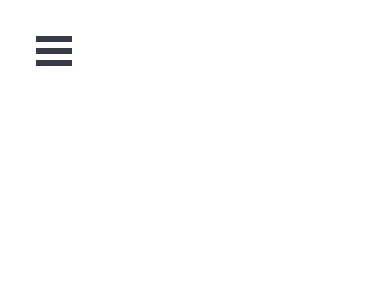
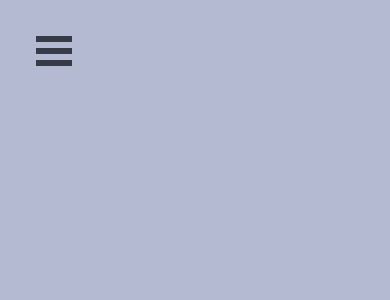
Before and after one commit to mbj36/vue-burger-menu, a Vue app: page / in a window 390 px wide. Shown: the top 300 px of the page. Built offline with nearby package versions, Linux system fonts and the light colour scheme.

Commit message:
demo: demo page

```diff
--- a/package.json
+++ b/package.json
@@ -30,6 +30,8 @@
         "@vue/cli-plugin-babel": "^3.0.0",
         "@vue/cli-plugin-eslint": "^3.0.0",
         "@vue/cli-service": "^3.0.0",
+        "less": "^3.8.1",
+        "less-loader": "^4.1.0",
         "vue-template-compiler": "^2.5.17"
     },
     "main": "./dist/vue-burger-menu.common.js",
--- a/public/index.html
+++ b/public/index.html
@@ -6,6 +6,7 @@
     <meta http-equiv="X-UA-Compatible" content="IE=edge">
     <meta name="viewport" content="width=device-width,initial-scale=1.0">
     <link rel="icon" href="<%= BASE_URL %>favicon.ico">
+    <link rel="stylesheet" href="https://stackpath.bootstrapcdn.com/font-awesome/4.7.0/css/font-awesome.min.css">
     <title>vue-burger-menu</title>
 </head>
 
--- a/src/App.vue
+++ b/src/App.vue
@@ -1,12 +1,32 @@
 <template>
-    <div>
+    <main>
         <Stack>
-            <a href="#">Services</a>
-            <a href="#">Clients</a>
-            <a href="#">Contact</a>
-            <a href="#">Refer </a>
+            <a href="#">
+                <i class="fa fa-fw fa-star-o"></i>
+                <span>Favourites</span>
+            </a>
+            <a href="#">
+                <i class="fa fa-fw fa-bell-o"></i>
+                <span>Alerts</span>
+            </a>
+            <a href="#">
+                <i class="fa fa-fw fa-envelope-o"></i>
+                <span>Messages</span>
+            </a>
+            <a href="#">
+                <i class="fa fa-fw fa-comment-o"></i>
+                <span>Comments</span>
+            </a>
+            <a href="#">
+                <i class="fa fa-fw fa-bar-chart-o"></i>
+                <span>Analytics</span>
+            </a>
+            <a href="#">
+                <i class="fa fa-fw fa-newspaper-o"></i>
+                <span>Reading List</span>
+            </a>
         </Stack>
-    </div>
+    </main>
 </template>
 
 <script>
@@ -17,3 +37,296 @@
       }
     };
 </script>
+
+
+ <style lang="less">
+    //@import url(https://fonts.googleapis.com/css?family=Raleway:400,700,800);
+
+    *,
+    *:after,
+    *:before {
+      -webkit-box-sizing: border-box;
+      box-sizing: border-box;
+    }
+
+    html {
+      height: 100%;
+    }
+
+    body {
+      height: 100%;
+      color: #fffce1;
+      background: #b4bad2;
+      font-family: 'Raleway', Arial, sans-serif;
+    }
+
+    #app {
+      height: 100%;
+    }
+
+    a {
+      color: #4e4a46;
+      text-decoration: none;
+
+      &:hover,
+      &:focus {
+        color: #c94e50;
+      }
+    }
+
+    main {
+      height: 100%;
+      padding: 3em 2em;
+      text-align: center;
+      background: #b4bad2;
+      overflow: auto;
+    }
+
+    h1 {
+      font-weight: 800;
+      font-size: 3.75em;
+    }
+
+    .description {
+      max-width: 20em;
+      margin: 1.2em auto 1em;
+      line-height: 1.3em;
+      font-weight: 400;
+    }
+
+    .demo-buttons {
+      font-size: 1em;
+      max-width: 1200px;
+      margin: 2em auto 3em;
+      padding: 0 10em;
+
+      a {
+        display: inline-block;
+        margin: 0.75em;
+        padding: 1.35em 1.1em;
+        width: 15em;
+        background: #fffce1;
+        text-transform: uppercase;
+        letter-spacing: 1px;
+        font-weight: 800;
+        border-top-left-radius: 20px 50px;
+        border-top-right-radius: 20px 50px;
+        border-bottom-right-radius: 20px 50px;
+        border-bottom-left-radius: 20px 50px;
+        cursor: pointer;
+
+        &.current-demo {
+          background: #c94e50;
+          color: #fffce1;
+        }
+      }
+    }
+
+    .side-button {
+      display: inline-block;
+      width: 5em;
+      height: 2.5em;
+      line-height: 2.5em;
+      cursor: pointer;
+      background: #fffce1;
+      text-transform: uppercase;
+      letter-spacing: 1px;
+      font-size: 0.8em;
+      font-weight: 800;
+
+      &.left {
+        border-top-left-radius: 10px;
+        border-bottom-left-radius: 10px;
+      }
+
+      &.right {
+        border-top-right-radius: 10px;
+        border-bottom-right-radius: 10px;
+      }
+
+      &.active {
+        background: #c94e50;
+        color: #fffce1;
+      }
+    }
+
+    @media screen and (max-width: 40em) {
+      main {
+        font-size: 80%;
+      }
+
+      h1 {
+        padding-top: 1em;
+        font-size: 2.5em;
+      }
+
+      .demo-buttons {
+        max-width: 900px;
+        padding: 0 2em;
+      }
+    }
+
+    //
+    // Burger menu custom styles
+    //
+    .bm-burger-button {
+      position: fixed;
+      width: 36px;
+      height: 30px;
+      left: 36px;
+      top: 36px;
+    }
+
+    .right .bm-burger-button {
+      left: initial;
+      right: 36px;
+    }
+
+    .bm-burger-bars {
+      background: #373a47;
+    }
+
+    .bm-morph-shape {
+      fill: #373a47;
+    }
+
+    .bm-menu {
+      background: #373a47;
+
+      a {
+        color: #b8b7ad;
+
+        &:hover,
+        &:focus {
+          color: #c94e50;
+        }
+      }
+    }
+
+    .bm-item-list a {
+      padding: 0.8em;
+
+      span {
+        margin-left: 10px;
+        font-weight: 700;
+      }
+    }
+
+    //
+    // Mixins
+    //
+    .menu-1 {
+      .bm-cross {
+        background: #bdc3c7;
+      }
+
+      .bm-menu {
+        padding: 2.5em 1.5em 0;
+        font-size: 1.15em;
+      }
+    }
+
+    .menu-2 {
+      .bm-cross {
+        background: #999;
+      }
+
+      .bm-menu {
+        padding: 3.4em 1em 0;
+      }
+
+      a {
+        padding: 1em;
+      }
+
+      i {
+        font-size: 1.7em;
+        vertical-align: middle;
+        color: #282a35;
+      }
+    }
+
+    .menu-3 {
+      .bm-cross {
+        background: #888;
+      }
+
+      .bm-menu {
+        padding: 2em 1em;
+        font-size: 1.15em;
+      }
+
+      i {
+        opacity: 0.5;
+      }
+
+      span {
+        text-transform: uppercase;
+        letter-spacing: 1px;
+        font-size: 0.75em;
+      }
+    }
+
+    .menu-4 {
+      .bm-cross {
+        background: #888;
+      }
+
+      h2 {
+        margin: 0 auto;
+        padding: 2em 1em;
+        color: rgba(0, 0, 0, 0.4);
+        box-shadow: inset 0 -1px rgba(0, 0, 0, 0.2);
+
+        i {
+          margin-left: 0.2em;
+        }
+
+        span {
+          font-size: 1.6em;
+          font-weight: 700;
+        }
+      }
+
+      a {
+        padding: 1em;
+        text-transform: uppercase;
+        transition: background 0.3s, box-shadow 0.3s;
+        box-shadow: inset 0 -1px rgba(0, 0, 0, 0.2);
+
+        span {
+          letter-spacing: 1px;
+          font-weight: 400;
+        }
+
+        &:hover,
+        &:focus {
+          background: rgba(0, 0, 0, 0.2);
+          box-shadow: inset 0 -1px rgba(0, 0, 0, 0);
+          color: #b8b7ad;
+        }
+      }
+    }
+
+    #slide,
+    #stack,
+    #reveal {
+      .menu-1;
+    }
+
+    #bubble,
+    #push {
+      .menu-2;
+    }
+
+    #elastic {
+      .menu-3;
+    }
+
+    #scaleDown,
+    #scaleRotate,
+    #pushRotate,
+    #fallDown {
+      .menu-4;
+    }
+</style>
--- a/src/components/Menu.vue
+++ b/src/components/Menu.vue
@@ -154,17 +154,18 @@
       background-color: rgb(63, 63, 65); /* Black*/
       overflow-x: hidden; /* Disable horizontal scroll */
       padding-top: 60px; /* Place content 60px from the top */
-      transition: 0.4s; /* 0.5 second transition effect to slide in the sidenav */
+      transition: 0.5s; /* 0.5 second transition effect to slide in the sidenav */
     }
     .bm-menu a {
-      padding: 12px 8px 8px 40px;
+      padding: 15px 8px 8px 8px;
+      text-align: justify;
+      margin-left: 15%;
       text-decoration: none;
-      margin-left: 15px;
-      letter-spacing: 1px;
-      font-size: 20px;
+      font-size: 1.15em;
       color: white;
+      font-weight: 700;
       display: block;
-      transition: 0.4s;
+      transition: 0.5s;
       font-family: 'Raleway', Arial, sans-serif;
     }
     .bm-menu a:hover {
```
Also changed, not shown: 1 other file (tests, documents, lock files or other folders).
